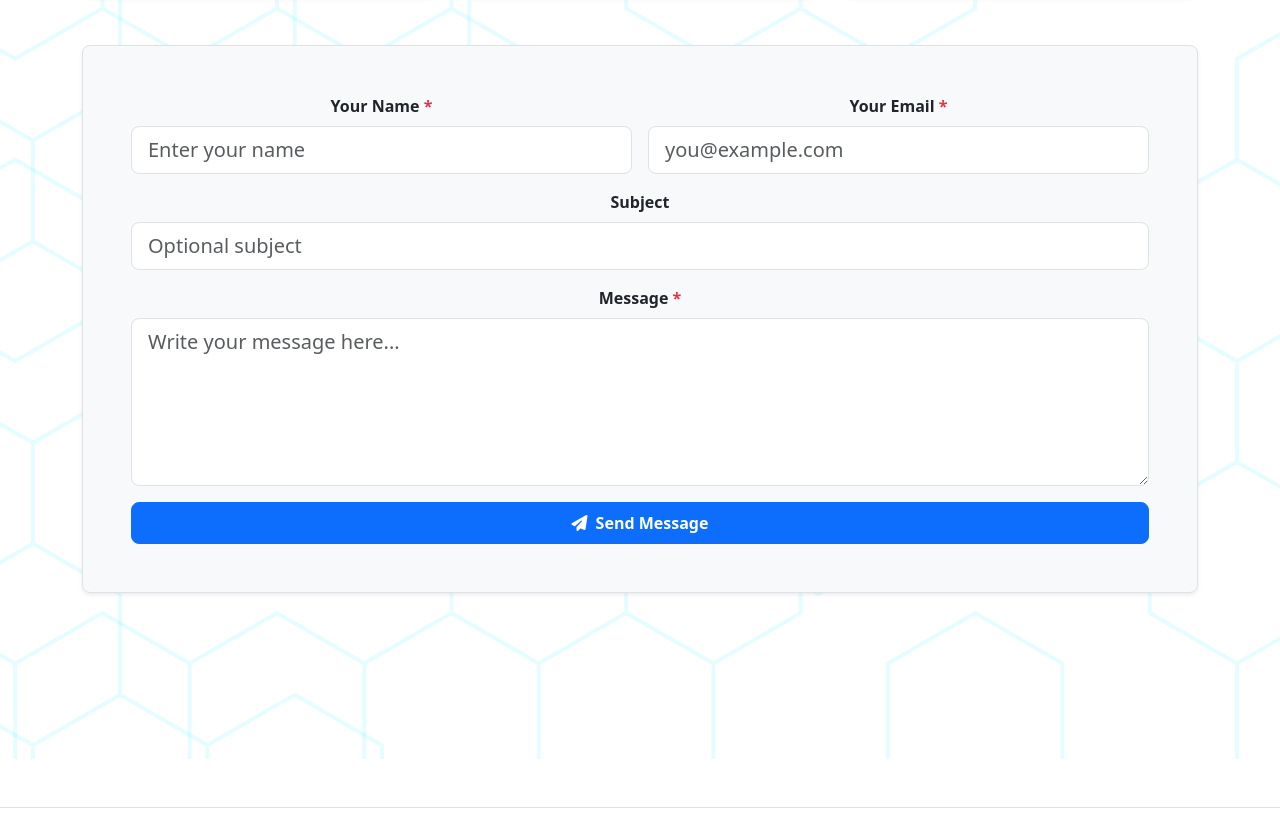
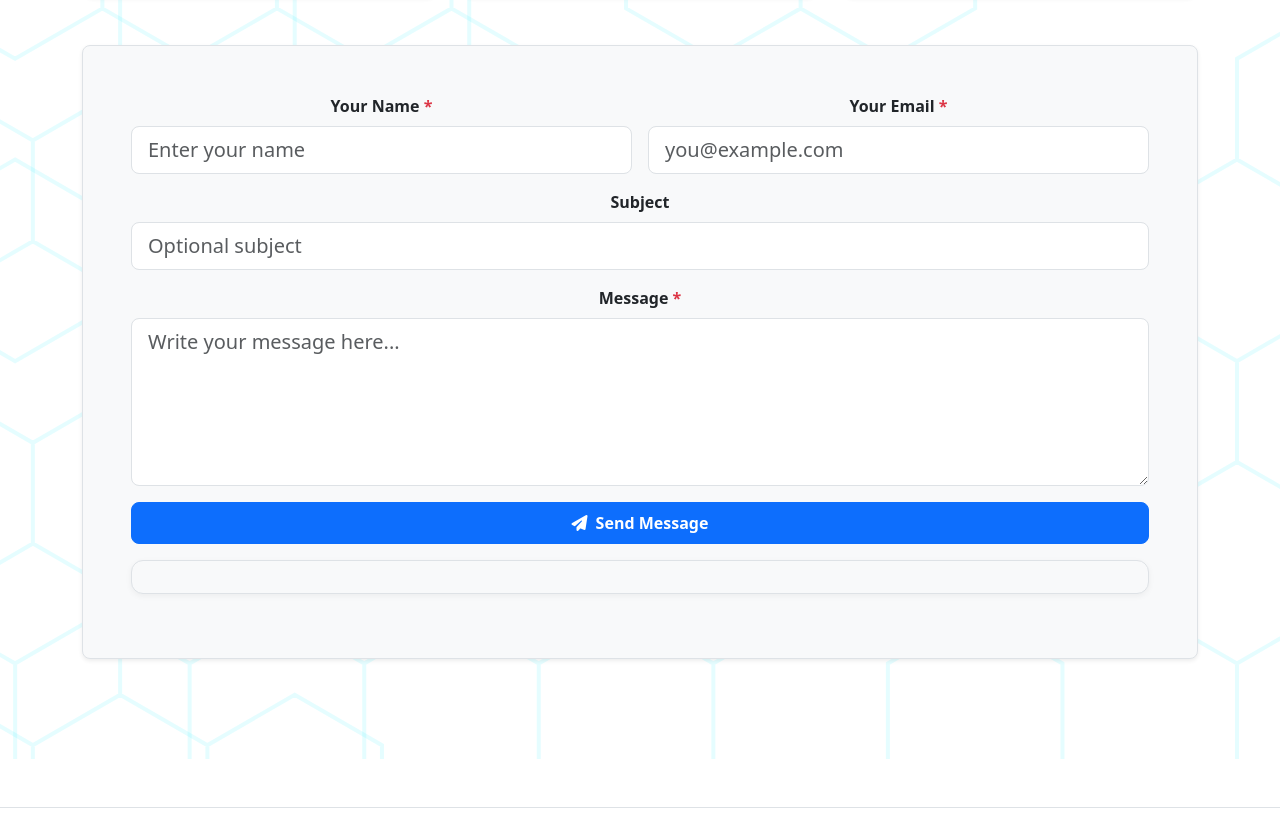
Before and after one commit to markneilcordero/markneilcordero.github.io, a plain HTML site: page index.html in a window 1280 px wide and 1941 px high. Shown: the part 1021-1850 px from the top of the page. Drawn offline with nearby package versions, Linux system fonts and the light colour scheme; no server answers.

Commit message:
Update Design

```diff
--- a/index.html
+++ b/index.html
@@ -295,6 +295,16 @@
         transition: transform 0.3s ease, box-shadow 0.3s ease;
         color: #0a2540;
       }
+      .recaptcha-wrapper {
+        background-color: #f8f9fa;
+        padding: 16px;
+        border-radius: 12px;
+        border: 1px solid #dee2e6;
+        box-shadow: 0 2px 6px rgba(0, 0, 0, 0.05);
+        display: flex;
+        justify-content: center;
+        align-items: center;
+      }
     </style>
   </head>
   <body>
@@ -457,10 +467,12 @@
                 >
                   <i class="fas fa-paper-plane me-2"></i>Send Message
                 </button>
-                <div
-                  class="g-recaptcha"
-                  data-sitekey="6LeUYhUrAAAAANtajCaVAKx7RA_r6HLbWBVXxiba"
-                ></div>
+                <div class="recaptcha-wrapper text-center my-3">
+                  <div
+                    class="g-recaptcha d-inline-block"
+                    data-sitekey="6LeUYhUrAAAAANtajCaVAKx7RA_r6HLbWBVXxiba"
+                  ></div>
+                </div>
               </div>
             </div>
           </form>
```
